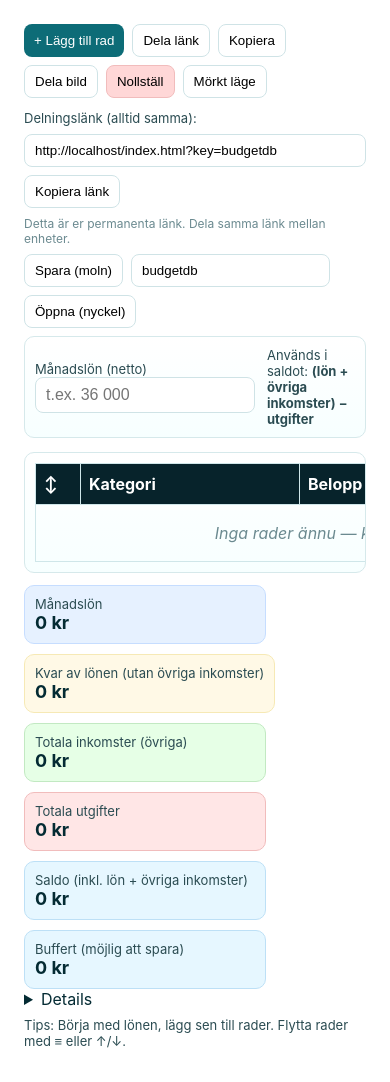
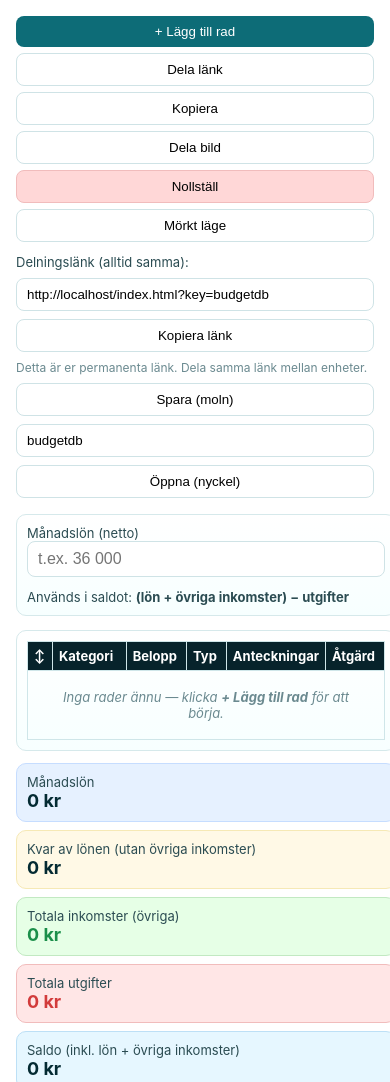
Before and after one commit to jonasinfo87-svg/budget-appen, a plain HTML site: page index.html in a window 390 px wide. Shown: the top 1082 px of the page. Drawn offline with Linux system fonts and the light colour scheme; no server answers.

Commit message:
Update index.html

```diff
--- a/index.html
+++ b/index.html
@@ -1,8 +1,19 @@
 <!-- ======= BUDGET-APP (FAST LÄNK MED key=, INGEN ID) ======= -->
 <div id="budgetApp">
  <style>
-    #budgetApp :root{ --bg:#e9f6f8; --accent:#0b3b4c; --muted:#a0b7bb; --good:#1b8f4a; --bad:#d23b3b; --card:#ffffff; }
-    #budgetApp{font-family:Inter, system-ui, -apple-system, "Helvetica Neue", Arial; color:#042b33;}
+  /* ===== GRUND-CSS (utanför @media) ===== */
+  #budgetApp{
+    --bg:#e9f6f8;
+    --accent:#0b3b4c;
+    --muted:#a0b7bb;
+    --good:#1b8f4a;
+    --bad:#d23b3b;
+    --card:#ffffff;
+
+    font-family:Inter, system-ui, -apple-system, "Helvetica Neue", Arial;
+    color:#042b33;
+  }
+
   #budgetApp .wrap{max-width:1100px;margin:0 auto;padding:16px;}
   #budgetApp .controls{display:flex; gap:8px; flex-wrap:wrap; margin-bottom:12px;}
   #budgetApp button{background:var(--card); border:1px solid #cfe3e6; padding:8px 10px; border-radius:8px; cursor:pointer;}
@@ -67,6 +78,23 @@
   #budgetApp.dark .card.buffer{ background:#1a2933; }
   #budgetApp.dark .live-link input[type=text]{ background:#1f3338; border-color:#244248; }
   #budgetApp.dark #cloudControls input[type=text]{ background:#1f3338; border-color:#244248; }
+
+  /* ===== MOBILANPASSNING – ligger sist så den vinner på små skärmar ===== */
+  @media (max-width: 600px) {
+    #budgetApp .wrap { padding: 8px; }
+    #budgetApp table { font-size: 13px; min-width: 100%; }
+    #budgetApp th, #budgetApp td { padding: 6px; }
+    #budgetApp .controls { flex-direction: column; gap: 6px; }
+    #budgetApp .controls button { width: 100%; }
+    #budgetApp .salary-box { flex-direction: column; align-items: stretch; }
+    #budgetApp .salary-box input { width: 100%; }
+    #budgetApp .sum-box { flex-direction: column; gap: 8px; width: 100%; }
+    #budgetApp .card { min-width: unset; width: 100%; }
+    #budgetApp .live-link { flex-direction: column; align-items: stretch; }
+    #budgetApp .live-link input { width: 100%; }
+    #cloudControls { flex-direction: column; align-items: stretch; }
+    #cloudControls input { width: 100%; }
+  }
 </style>
 
   <div class="wrap">
@@ -155,20 +183,21 @@
     </div>
 
     <!-- Hjälp & förklaringar -->
-    <details class="helpbox>
+<details class="helpbox">
   <summary>
     Hjälp & förklaringar
     <span class="chev">▾</span>
   </summary>
+
   <div class="helpbox-content">
     <p><strong>Så använder ni:</strong> Börja med att fylla i er månadslön, lägg sedan till rader för inkomster och utgifter. Ni kan flytta rader med ≡ eller ↑/↓.</p>
     <ul>
       <li><strong>Månadslön:</strong> Den totala lönen ni får in under månaden.</li>
-          <li><strong>Kvar av lönen (utan övriga inkomster):</strong> Hur mycket av lönen som återstår när utgifterna dragits – visar hur långt just lönen räcker.</li>
-          <li><strong>Totala inkomster (övriga):</strong> Alla inkomster utöver lönen, t.ex. barnbidrag, bostadsbidrag, extrajobb/sidoinkomst, ersättningar, återbetalningar eller stöd från familj.</li>
-          <li><strong>Totala utgifter:</strong> Summan av alla kostnader ni lagt in (hyra, el, försäkringar, mat, bensin, abonnemang, övriga räkningar).</li>
-          <li><strong>Saldo (inkl. lön + övriga inkomster):</strong> Slutresultat = lön + övriga inkomster − utgifter.</li>
-          <li><strong>Buffert:</strong> Visar hur mycket ni faktiskt kan spara undan denna månad.</li>
+      <li><strong>Kvar av lönen (utan övriga inkomster):</strong> Hur mycket av lönen som återstår när utgifterna dragits.</li>
+      <li><strong>Totala inkomster (övriga):</strong> Alla inkomster utöver lönen, t.ex. barnbidrag eller extrajobb.</li>
+      <li><strong>Totala utgifter:</strong> Summan av alla kostnader ni lagt in.</li>
+      <li><strong>Saldo:</strong> Lön + övriga inkomster − utgifter.</li>
+      <li><strong>Buffert:</strong> Hur mycket ni kan spara.</li>
     </ul>
   </div>
 </details>
```
Lines whose indentation alone changed are shown as unchanged.
